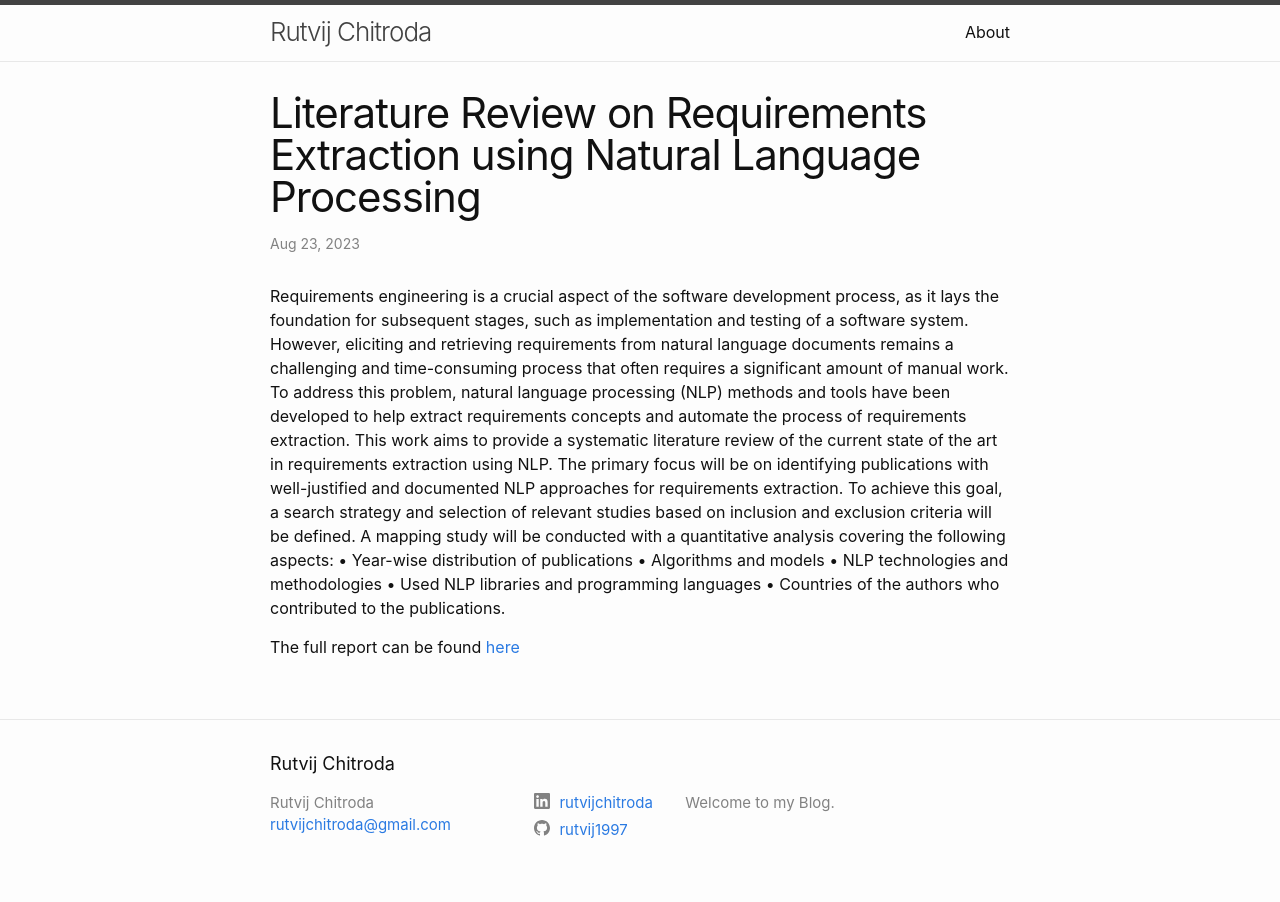
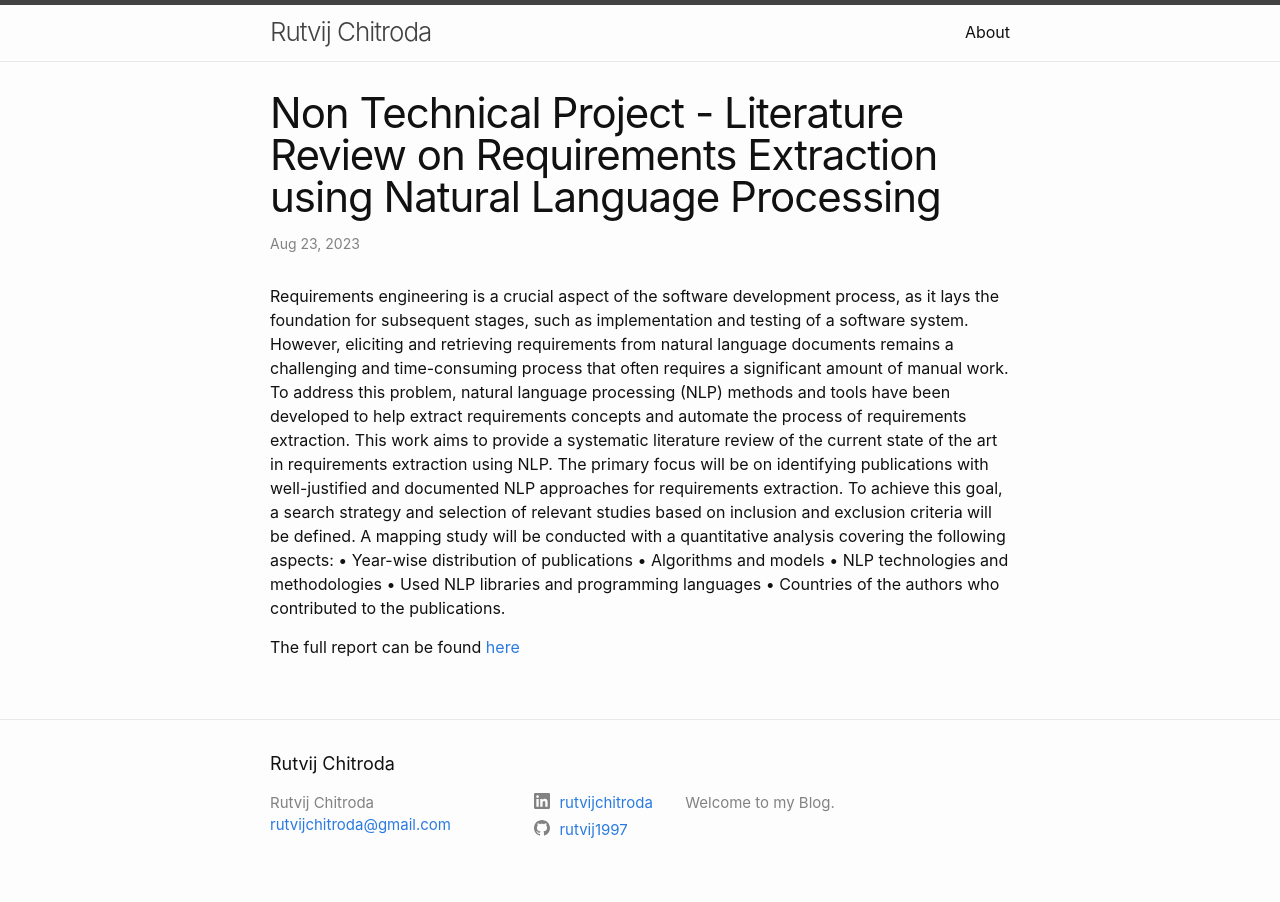
Before and after one commit to rutvij1997/my_blog, a Jekyll site: the page built from _posts/2023-08-23-NTP.markdown, in a window 1280 px wide. Built offline with Jekyll 4.4.1, drawn with Linux system fonts in a browser that asks for light colours.

Commit message:
ntp updated

```diff
--- a/_posts/2023-08-23-NTP.markdown
+++ b/_posts/2023-08-23-NTP.markdown
@@ -1,6 +1,6 @@
 ---
 layout: post
-title:  "Literature Review on Requirements Extraction
+title:  "Non Technical Project - Literature Review on Requirements Extraction
 using Natural Language Processing"
 date:   2023-08-23 15:57:12 +0200
 categories: jekyll update
```
